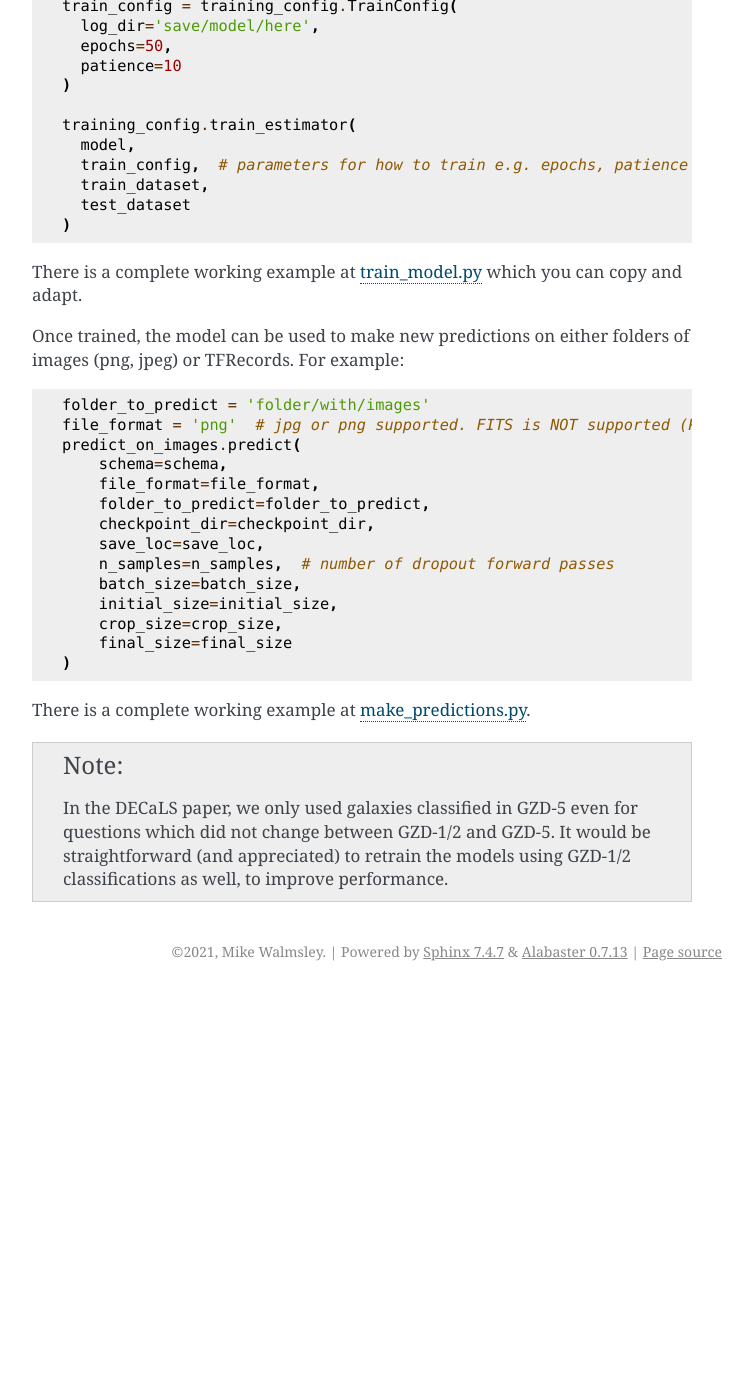
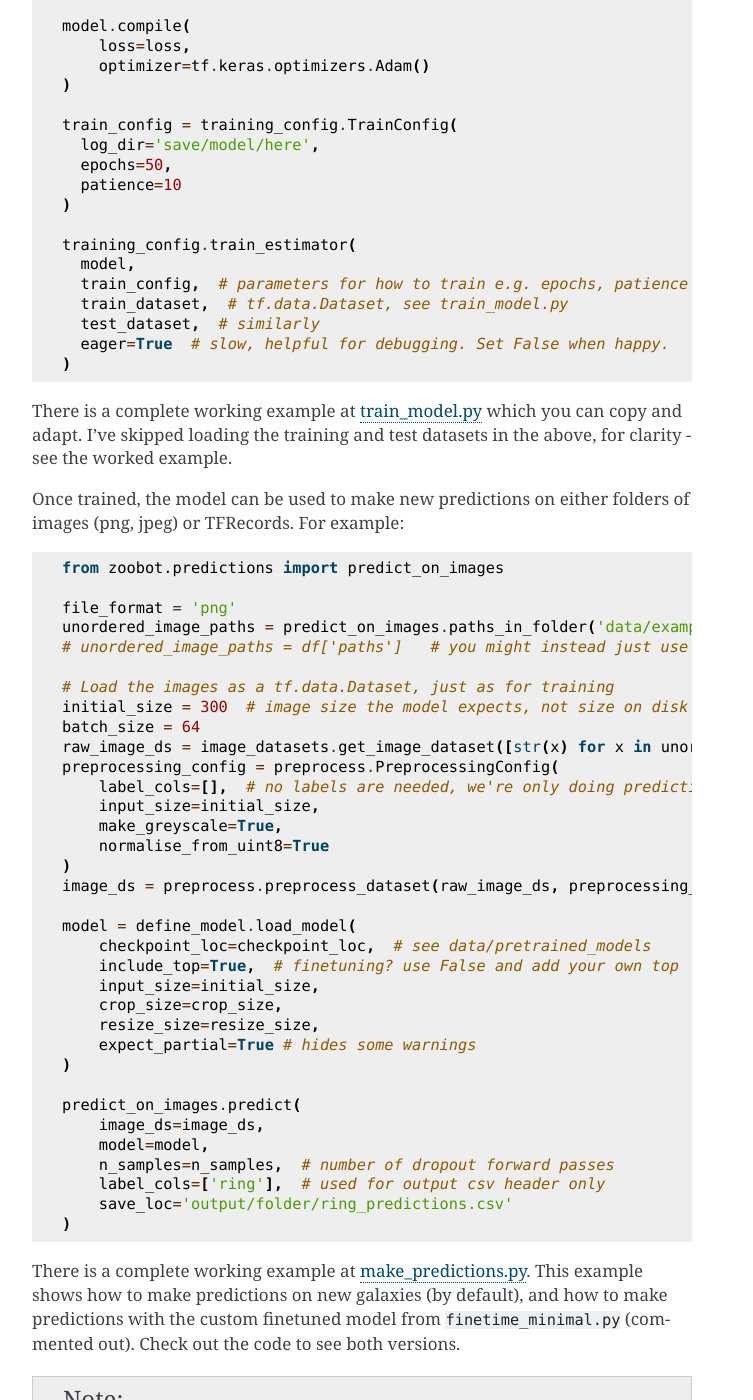
Before and after one commit to mwalmsley/zoobot, a Sphinx documentation site: the page built from docs/guides/decals.rst, in a window 1280 px wide and 1400 px high, scrolled down 1841 px. Shown: the whole window, without its empty margins (388-1141 px from the left). Built offline with Sphinx 7.4.7, drawn with Linux system fonts in a browser that asks for light colours; before the commit the page ends 2832 px from its top, so only the background shows below that; some of the changed text lies outside the part shown.

Commit message:
Try make_predictions.py default mode

```diff
--- a/docs/guides/decals.rst
+++ b/docs/guides/decals.rst
@@ -52,16 +52,22 @@ Use it in your own code like so:
 .. code-block:: python
 
     from zoobot.training import training_config
+    from zoobot.estimators import define_model
+    from zoobot import losses
 
     model = define_model.get_model(
-      output_dim=len(schema.label_cols),
+      output_dim=len(schema.label_cols),  # see train_model.py
       input_size=initial_size,
-      crop_size=int(initial_size * 0.75),
-      resize_size=resize_size
+      crop_size=int(initial_size * 0.75),  # small zoom
+      resize_size=resize_size,
+      channels=1  # this makes images greyscale before training (recommended)
     )
 
-    # dirichlet-multinomial log-likelihood per answer - see the paper for more
-    loss = losses.get_multiquestion_loss(schema.question_index_groups)
+    # dirichlet-multinomial log-likelihood per answer
+    # see the GZ DECaLS paper for more
+    multiquestion_loss = losses.get_multiquestion_loss(schema.question_index_groups)
+    loss = lambda x, y: multiquestion_loss(x, y) / batch_size
+    # dividing by batch size here, instead of automatically, helps do distributed training
 
     model.compile(
         loss=loss,
@@ -77,33 +83,57 @@ Use it in your own code like so:
     training_config.train_estimator(
       model,
       train_config,  # parameters for how to train e.g. epochs, patience
-      train_dataset,
-      test_dataset
+      train_dataset,  # tf.data.Dataset, see train_model.py
+      test_dataset,  # similarly
+      eager=True  # slow, helpful for debugging. Set False when happy.
     )
 
 
 There is a complete working example at `train_model.py <https://github.com/mwalmsley/zoobot/blob/main/train_model.py>`__ which you can copy and adapt.
+I've skipped loading the training and test datasets in the above, for clarity - see the worked example.
 
 Once trained, the model can be used to make new predictions on either folders of images (png, jpeg) or TFRecords. For example:
 
 .. code-block:: python
 
-    folder_to_predict = 'folder/with/images'
-    file_format = 'png'  # jpg or png supported. FITS is NOT supported (PRs welcome)
+    from zoobot.predictions import predict_on_images
+
+    file_format = 'png'
+    unordered_image_paths = predict_on_images.paths_in_folder('data/example_images', file_format=file_format, recursive=False)
+    # unordered_image_paths = df['paths']   # you might instead just use a catalog
+
+    # Load the images as a tf.data.Dataset, just as for training
+    initial_size = 300  # image size the model expects, not size on disk
+    batch_size = 64
+    raw_image_ds = image_datasets.get_image_dataset([str(x) for x in unordered_image_paths], file_format, initial_size, batch_size)
+    preprocessing_config = preprocess.PreprocessingConfig(
+        label_cols=[],  # no labels are needed, we're only doing predictions
+        input_size=initial_size,
+        make_greyscale=True,
+        normalise_from_uint8=True
+    )
+    image_ds = preprocess.preprocess_dataset(raw_image_ds, preprocessing_config)
+
+    model = define_model.load_model(
+        checkpoint_loc=checkpoint_loc,  # see data/pretrained_models
+        include_top=True,  # finetuning? use False and add your own top
+        input_size=initial_size,
+        crop_size=crop_size,
+        resize_size=resize_size,
+        expect_partial=True # hides some warnings
+    )
+
     predict_on_images.predict(
-        schema=schema,
-        file_format=file_format,
-        folder_to_predict=folder_to_predict,
-        checkpoint_dir=checkpoint_dir,
-        save_loc=save_loc,
+        image_ds=image_ds,
+        model=model,
         n_samples=n_samples,  # number of dropout forward passes
-        batch_size=batch_size,
-        initial_size=initial_size,
-        crop_size=crop_size,
-        final_size=final_size
+        label_cols=['ring'],  # used for output csv header only
+        save_loc='output/folder/ring_predictions.csv'
     )
 
 There is a complete working example at `make_predictions.py <https://github.com/mwalmsley/zoobot/blob/main/make_predictions.py>`_.
+This example shows how to make predictions on new galaxies (by default), and how to make predictions with the custom finetuned model from ``finetime_minimal.py`` (commented out).
+Check out the code to see both versions.
 
 .. note::
 
```
Also changed, not shown: make_predictions.py (+46 -42 lines).
